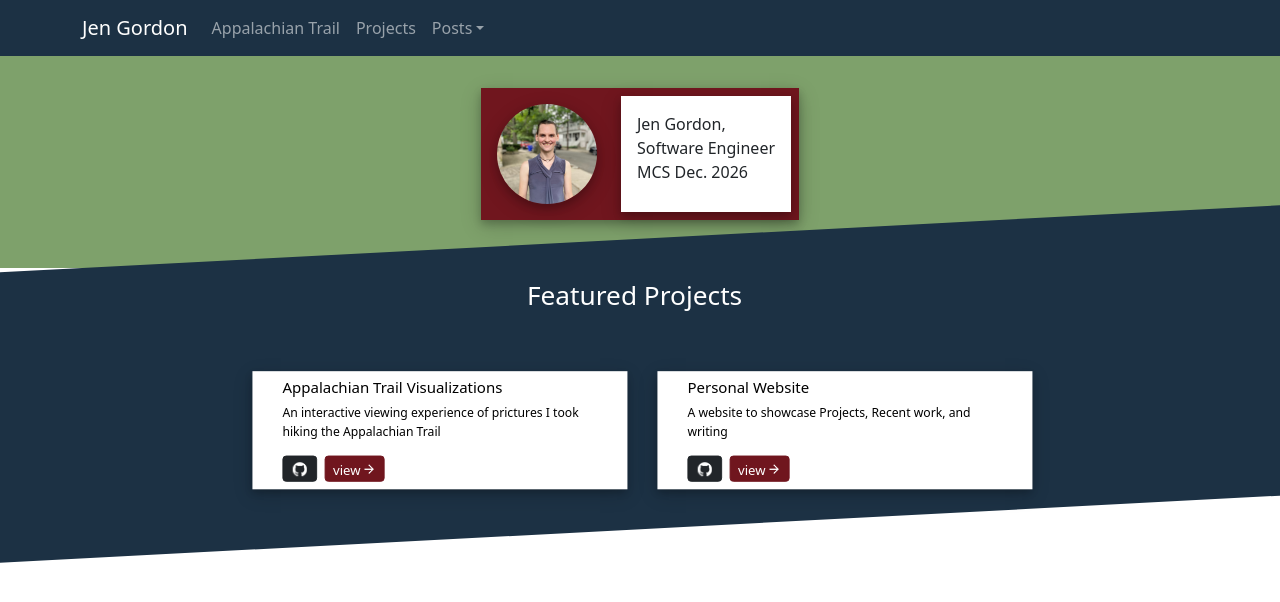
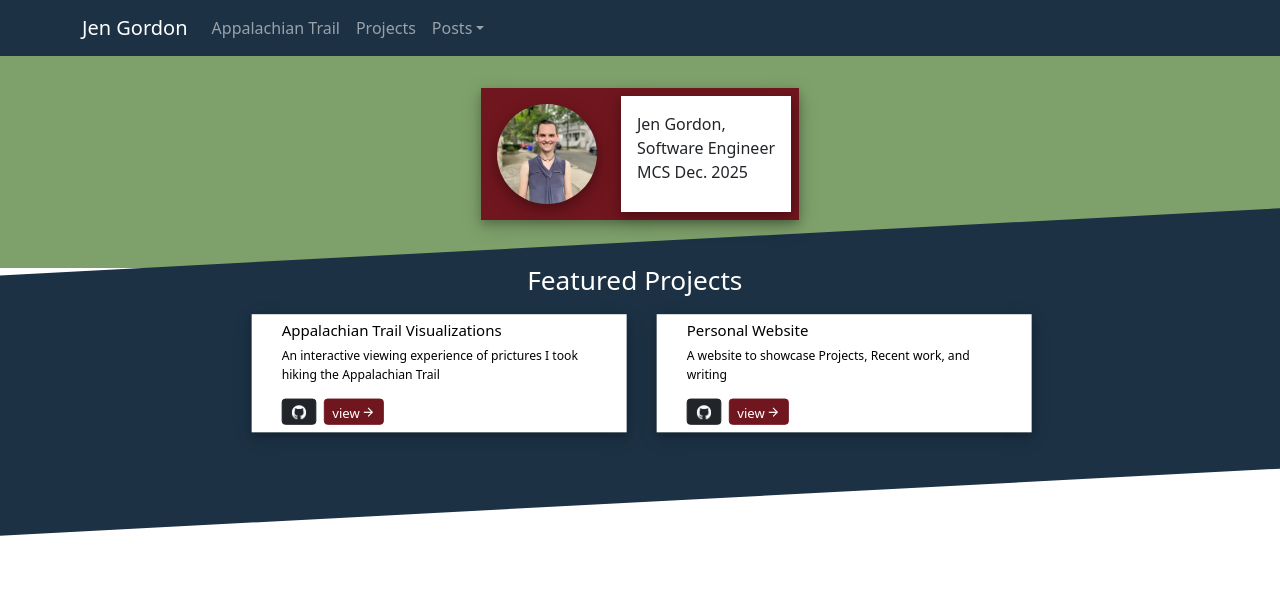
Before and after one commit to Jericgordon/Personal-Website, a React (Vite) app: page /#/ in a window 1280 px wide. Shown: the top 602 px of the page. Built offline with nearby package versions, Linux system fonts and the light colour scheme.

Commit message:
fixed padding issue

```diff
--- a/src/componants/Profile.jsx
+++ b/src/componants/Profile.jsx
@@ -11,7 +11,7 @@ export default function Profile (){
                 <div className="about-me-card">
                     <p>{"Jen Gordon,"}</p>
                     <p>Software Engineer</p>
-                    <p>MCS Dec. 2026</p>
+                    <p>MCS Dec. 2025</p>
                 </div>
             </div>
         </div>
--- a/src/css/FeaturedProjects.css
+++ b/src/css/FeaturedProjects.css
@@ -1,18 +1,19 @@
 .featured-projects-container {
     background-color: #1C3144;
     color: white;
-    display: block;
     transform: rotate(-3deg) scale(125%);
 }
 
+
 .subtitle {
-    padding-top: 2rem;
+    padding-top: 1rem;
+    margin-bottom: 0;
     text-align: center;
     transform: rotate(3deg) scale(75%);
 }
 
 .featured-projects {
-    transform: rotate(3deg) scale(75%);
+    transform: rotate(3deg) scale(75%) translateY(-2rem);
     display: flex;
     justify-content: center;
     flex-wrap: wrap;
--- a/src/css/Profile.css
+++ b/src/css/Profile.css
@@ -32,6 +32,7 @@
     background-color: #70161E;
     margin-top: 2rem;
     max-height: 100px + 2rem;
+    z-index: 8;
     display: flex;
     box-shadow: 0 4px 8px 0 rgba(0, 0, 0, 0.2), 0 6px 20px 0 rgba(0, 0, 0, 0.19);
 
--- a/src/css/ProjectCard.css
+++ b/src/css/ProjectCard.css
@@ -1,5 +1,5 @@
 .card-style {
-    z-index: 5;
+    z-index: 6;
     margin: 1rem;
     padding-top: .5rem;
     padding-bottom: .5rem;
```
